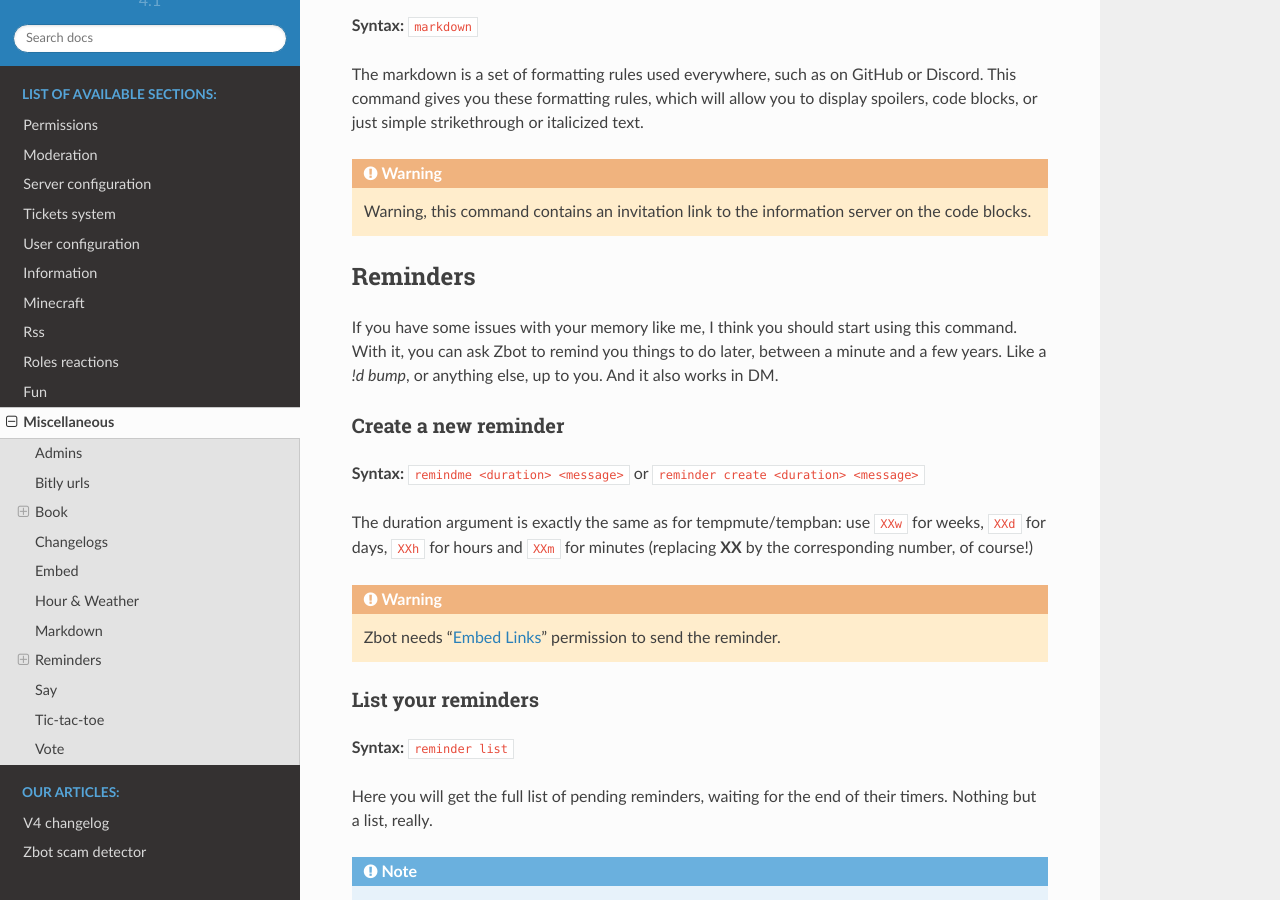
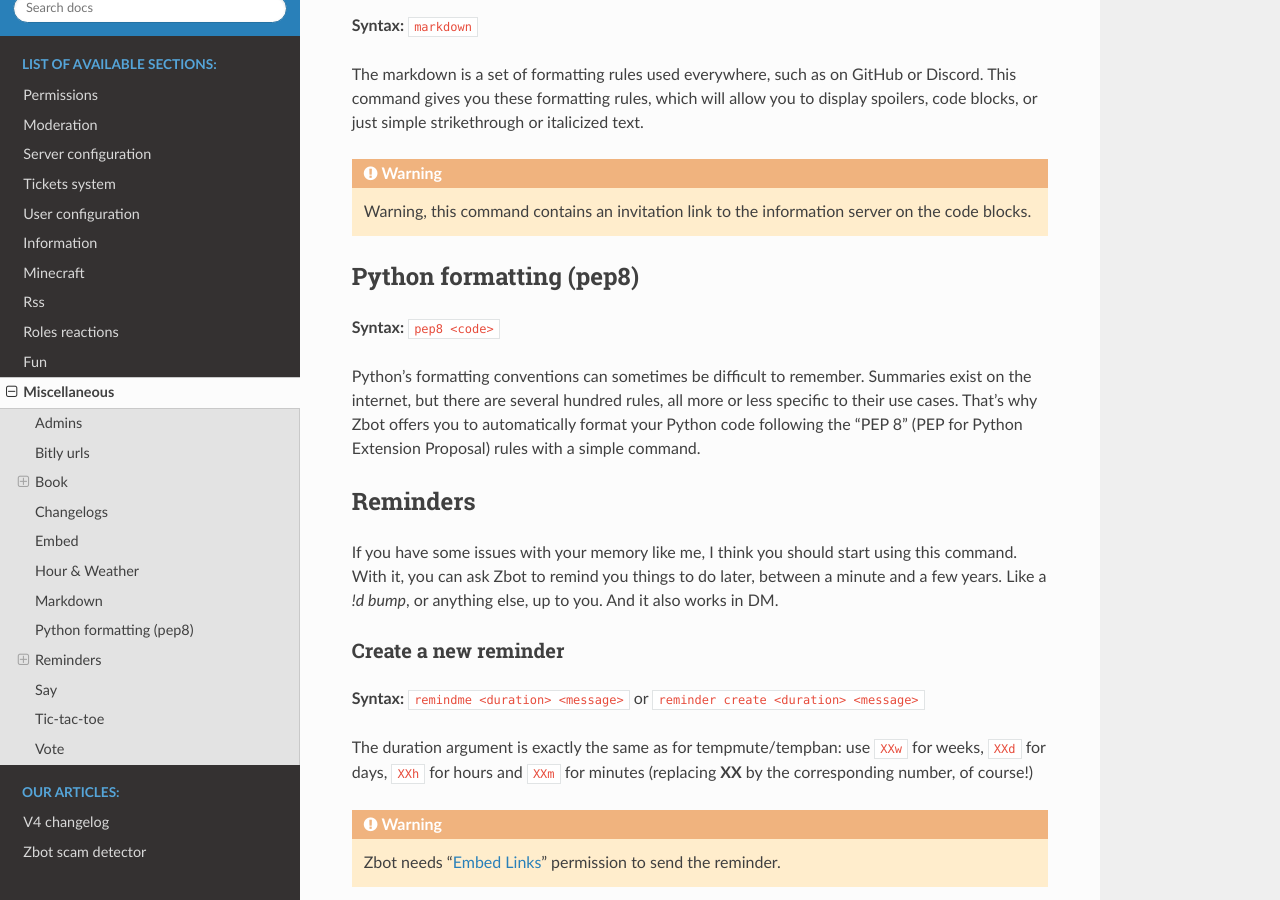
Before and after one commit to Axobot-org/Axobot, a Sphinx documentation site: the page built from docs/miscellaneous.rst, in a window 1280 px wide and 900 px high, scrolled down 2371 px. Built offline with Sphinx 7.4.7 and the Read the Docs theme 2.0.0, drawn with Linux system fonts in a browser that asks for light colours.

Commit message:
feat(pep8): add documentation

```diff
--- a/docs/miscellaneous.rst
+++ b/docs/miscellaneous.rst
@@ -88,6 +88,15 @@
 .. warning:: Warning, this command contains an invitation link to the information server on the code blocks.
 
 
+------------------------
+Python formatting (pep8)
+------------------------
+
+**Syntax:** :code:`pep8 <code>`
+
+Python's formatting conventions can sometimes be difficult to remember. Summaries exist on the internet, but there are several hundred rules, all more or less specific to their use cases. That's why Zbot offers you to automatically format your Python code following the "PEP 8" (PEP for Python Extension Proposal) rules with a simple command.
+
+
 ---------
 Reminders
 ---------
```
